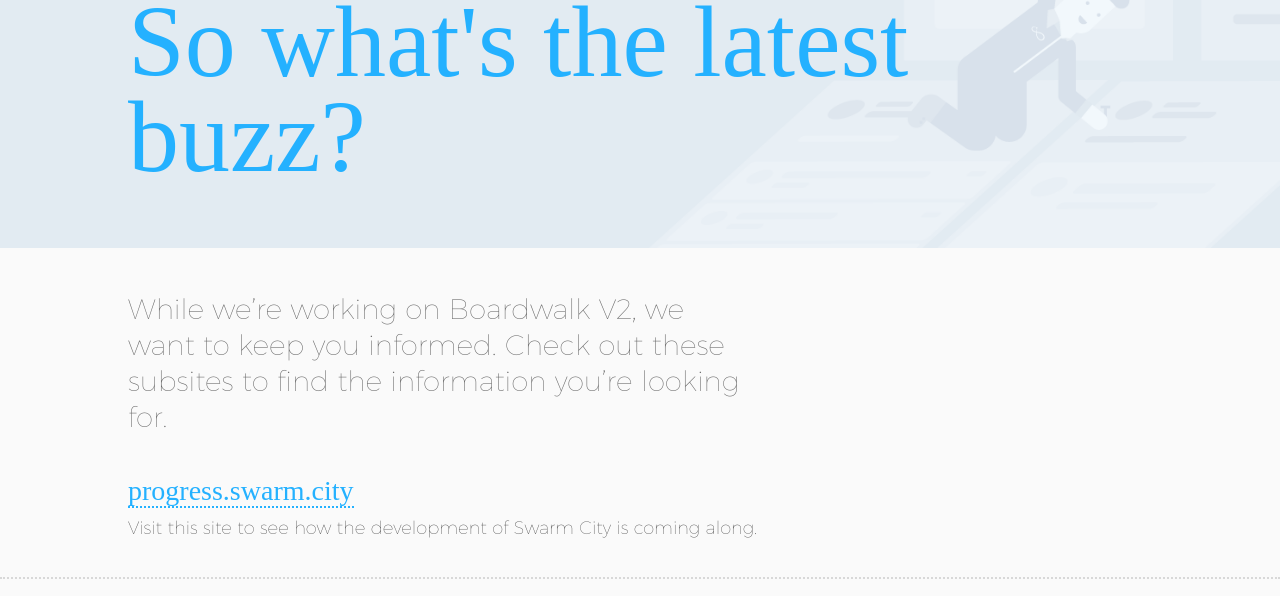
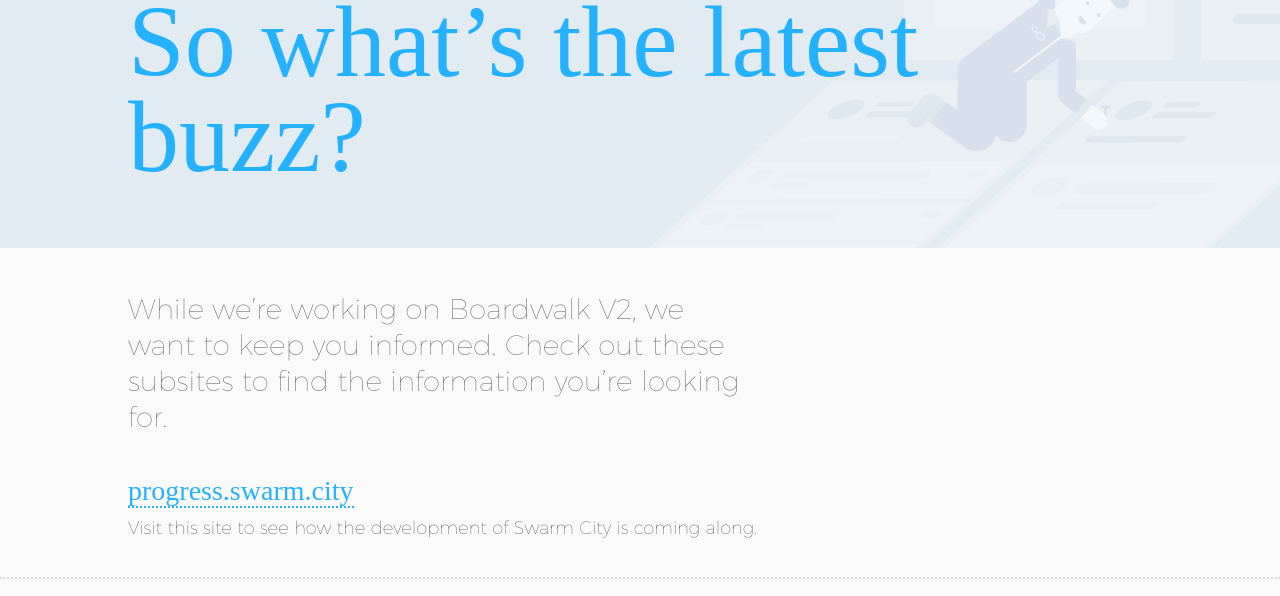
Before and after one commit to sugarpusher/SClandingpage, a plain HTML site: page index.html in a window 1280 px wide. Shown: the part 183-779 px from the top of the page. Drawn offline with nearby package versions, Linux system fonts and the light colour scheme; a web font is replaced by a local one.

Commit message:
Fixed the title's apostrophe

```diff
--- a/index.html
+++ b/index.html
@@ -84,7 +84,7 @@
           <a class="" href="https://swarm.city/">
             <img class="logo" src="images/header_logo.png">
           </a>
-          <h1>So what's the latest buzz?</h1>
+          <h1>So what’s the latest buzz?</h1>
         </div>
       </div>
 
```
